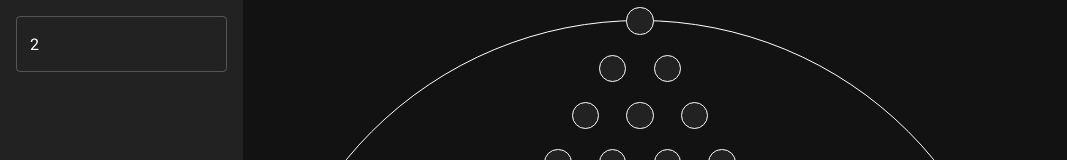
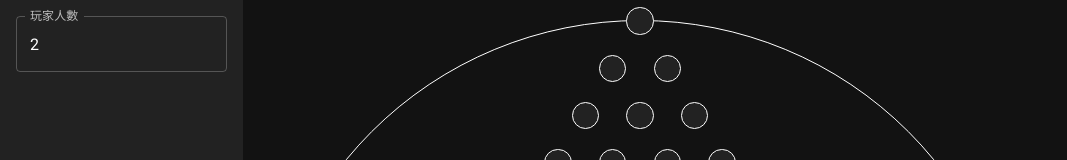
Before and after one commit to terry-cci/check-cci, a React (Vite) app: page / in a window 1280 px wide. Shown: the top 160 px of the page, without its empty margins (0-1067 px from the left). Built offline with nearby package versions, Linux system fonts and the light colour scheme.

Commit message:
controlling player count

```diff
--- a/src/components/LeftSideBar/PlayerCounter.tsx
+++ b/src/components/LeftSideBar/PlayerCounter.tsx
@@ -1,20 +1,38 @@
+import React, { ChangeEvent, useEffect, useState } from "react";
 import { useAppDispatch, useAppSelector } from "@/store/hooks";
+import { setPlayerCount } from "@/store/main";
 import { TextField } from "@mui/material";
-import React, { ChangeEvent } from "react";
+import { clamp } from "@/utils/math";
 
 export default function PlayerCounter() {
+  const [value, setValue] = useState<number | string>(2);
+
   const playerCount = useAppSelector((state) => state.main.playerCount);
+  useEffect(() => {
+    setValue(playerCount);
+  }, [playerCount]);
+
   const dispatch = useAppDispatch();
 
   function handleChange(e: ChangeEvent<HTMLInputElement>) {
-    return;
+    let newValue = parseInt(e.target.value);
+
+    if (isNaN(newValue)) {
+      setValue(e.target.value);
+      return;
+    }
+    newValue = clamp(newValue, 6);
+
+    setValue(newValue);
+    dispatch(setPlayerCount(newValue));
   }
 
   return (
     <TextField
       inputProps={{ inputMode: "numeric", pattern: "[0-9]*" }}
-      value={playerCount}
+      value={value}
       onChange={handleChange}
+      label="玩家人數"
     />
   );
 }
--- a/src/store/main.ts
+++ b/src/store/main.ts
@@ -18,10 +18,13 @@ export const mainSlice = createSlice({
   name: "main",
   initialState,
   reducers: {
-    setPlayerCount: (state, action: PayloadAction<number>) => {
+    setPlayerCount: (
+      state: Draft<MainState>,
+      action: PayloadAction<number>
+    ) => {
       state.playerCount = action.payload;
     },
-  } as SliceCaseReducers<MainState>,
+  },
 });
 
 export const { setPlayerCount } = mainSlice.actions;
--- /dev/null
+++ b/src/utils/math.ts
@@ -0,0 +1,2 @@
+export const clamp = (value: number, max: number, min: number = 0) =>
+  Math.min(Math.max(value, min), max);
```
